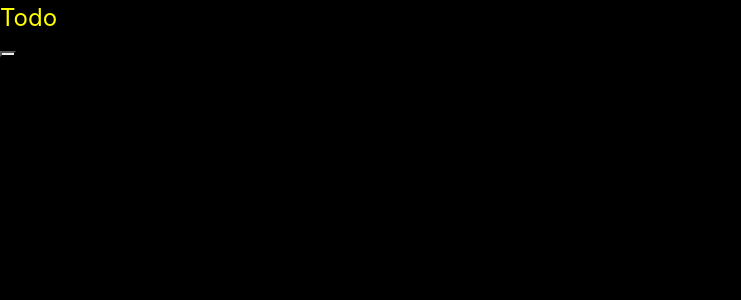
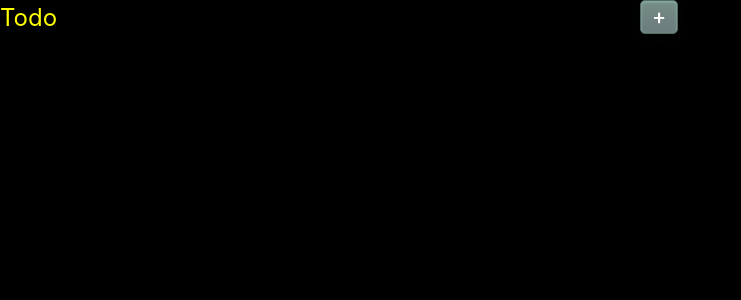
Before and after one commit to DivyanshuMasih/to-do-list, a React (Create React App) app: page / in a window 1280 px wide. Shown: the top 300 px of the page, without its empty margins (0-741 px from the left). Built offline with nearby package versions, Linux system fonts and the light colour scheme.

Commit message:
eighth commit

```diff
--- a/src/App.js
+++ b/src/App.js
@@ -50,20 +50,22 @@ class App extends Component{
   }
 render() {
   return (<div>
+
     <div >
       <span className="App " >Todo
         </span>
+        <span><button className ="button" onClick = {this.Togle}>+</button></span>
         <div>
-         <button onClick = {this.Togle}/>
+
 
           </div>
           <Lists className ="clr" entries = {this.state.items}>
 
 
           </Lists>
-          { this.state.show && <form entries = {this.state.items} onSubmit={this.addItem} onPointerLeave={this.Toglee}>
+          { this.state.show && <form entries = {this.state.items}  onSubmit={this.addItem} onPointerLeave={this.Toglee}>
 
-          <input className="button" ref = {(a) => this._inputElement =a} className="input"   ></input>
+          <input ref = {(a) => this._inputElement =a}  className="input"  ></input>
 
           </form> }
 
--- a/src/button.css
+++ b/src/button.css
@@ -1,17 +1,43 @@
 .button
 {
     position: absolute;
-    left: 1300px;
+    left:50%;
+    box-shadow:inset 0px 1px 3px 0px #91b8b3;
+	background:linear-gradient(to bottom, #768d87 5%, #6c7c7c 100%);
+	background-color:#768d87;
+	border-radius:5px;
+	border:1px solid #566963;
+	display:inline-block;
+	cursor:pointer;
+	color:#ffffff;
+	font-family:Trebuchet MS;
+	font-size:21px;
+	font-weight:bold;
+	padding:0px 12px;
+	text-decoration:none;
+	text-shadow:0px 0px 50px #2b665e;
 
 
 }
 .input
 {
     position: absolute;
-
+    left:20px;
 }
-
 .clr
 {
     color:white;
 }
+
+.ull{
+    margin-left: 10px;
+    list-style-type:none;
+
+
+    }
+
+    .ull li:before {
+        content: "O";
+        font-size: 100%; /* or whatever */
+        padding-right: 15px;
+     }
--- a/src/lists.js
+++ b/src/lists.js
@@ -11,12 +11,14 @@ class Lists extends Component
         var listItems = todoEntries.map(this.createTasks);
         return (
 
-        <ul type="circle" className="clr theList">
+      <ul  className="clr theList ull ">
             {listItems}
             </ul>
 
         );
+
     }
 
 }
+
 export default Lists;
```
